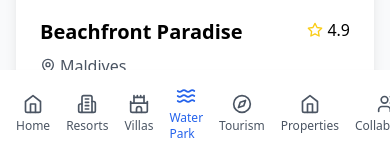
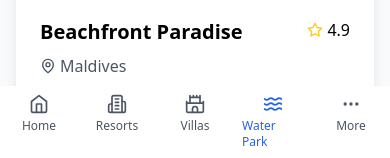
Before and after one commit to thisisrow/Booking, a React (Vite) app: page /water-park in a window 390 px wide. Shown: the part 686-844 px from the top of the page. Built offline with nearby package versions, Linux system fonts and the light colour scheme.

Commit message:
Add "More" menu to Navbar for additional navigation options and improve mobile layout

```diff
--- a/src/components/Navbar.tsx
+++ b/src/components/Navbar.tsx
@@ -1,10 +1,11 @@
 import { useState, useEffect } from 'react';
 import { Link, useLocation } from 'react-router-dom';
-import { Home, Building2, Castle, Info, Phone, Menu, Waves, Compass, Users, Home as HomeIcon } from 'lucide-react';
+import { Home, Building2, Castle, Info, Phone, Menu, Waves, Compass, Users, Home as HomeIcon, MoreHorizontal } from 'lucide-react';
 
 export default function Navbar() {
   const [isOpen, setIsOpen] = useState(false);
   const [isMobile, setIsMobile] = useState(window.innerWidth <= 768);
+  const [showMore, setShowMore] = useState(false);
   const location = useLocation();
 
   useEffect(() => {
@@ -12,6 +13,22 @@ export default function Navbar() {
     window.addEventListener('resize', handleResize);
     return () => window.removeEventListener('resize', handleResize);
   }, []);
+
+  // Close more menu when clicking outside
+  useEffect(() => {
+    const handleClickOutside = (event: MouseEvent) => {
+      if (showMore && !(event.target as Element).closest('.more-menu')) {
+        setShowMore(false);
+      }
+    };
+    document.addEventListener('click', handleClickOutside);
+    return () => document.removeEventListener('click', handleClickOutside);
+  }, [showMore]);
+
+  // Close more menu when route changes
+  useEffect(() => {
+    setShowMore(false);
+  }, [location]);
 
   const navItems = [
     { path: '/', label: 'Home', icon: <Home className="w-5 h-5" /> },
@@ -25,13 +42,16 @@ export default function Navbar() {
     { path: '/contact', label: 'Contact', icon: <Phone className="w-5 h-5" /> },
   ];
 
+  const mainNavItems = navItems.slice(0, 4);
+  const moreNavItems = navItems.slice(4);
+
   const isActive = (path: string) => location.pathname === path;
 
   if (isMobile) {
     return (
-      <nav className="fixed bottom-0 left-0 right-0 bg-white shadow-lg z-50">
-        <div className="flex justify-around items-center p-2">
-          {navItems.map((item) => (
+      <nav className="fixed bottom-0 left-0 right-0 bg-white shadow-lg z-[100]">
+        <div className="grid grid-cols-5 overflow-x-auto">
+          {mainNavItems.map((item) => (
             <Link
               key={item.path}
               to={item.path}
@@ -43,6 +63,42 @@ export default function Navbar() {
               <span className="text-xs mt-1">{item.label}</span>
             </Link>
           ))}
+          <div className="relative more-menu">
+            <button
+              onClick={(e) => {
+                e.preventDefault();
+                e.stopPropagation();
+                setShowMore(!showMore);
+              }}
+              className={`flex flex-col items-center p-2 w-full ${
+                showMore ? 'text-blue-600' : 'text-gray-600'
+              }`}
+            >
+              <MoreHorizontal className="w-5 h-5" />
+              <span className="text-xs mt-1">More</span>
+            </button>
+            {showMore && (
+              <div
+                className="fixed bottom-16 left-0 right-0 bg-white shadow-lg overflow-hidden border-t border-gray-100 z-[101]"
+                style={{ maxHeight: 'calc(100vh - 5rem)', overflowY: 'auto' }}
+              >
+                {moreNavItems.map((item) => (
+                  <Link
+                    key={item.path}
+                    to={item.path}
+                    className={`flex items-center space-x-2 p-4 border-b border-gray-100 ${
+                      isActive(item.path)
+                        ? 'text-blue-600 bg-blue-50'
+                        : 'text-gray-600 hover:bg-gray-50'
+                    }`}
+                  >
+                    {item.icon}
+                    <span>{item.label}</span>
+                  </Link>
+                ))}
+              </div>
+            )}
+          </div>
         </div>
       </nav>
     );
@@ -57,7 +113,8 @@ export default function Navbar() {
               <Castle className="w-8 h-8 text-blue-600" />
               <span className="ml-2 text-xl font-bold text-gray-800">LuxStays</span>
             </Link>
-            <div className="hidden md:flex ml-10 space-x-8">
+          </div>
+          <div className="hidden md:flex items-center space-x-1">
             {navItems.map((item) => (
               <Link
                 key={item.path}
@@ -75,7 +132,6 @@ export default function Navbar() {
           </div>
         </div>
       </div>
-      </div>
     </nav>
   );
 }
```
Lines whose indentation alone changed are shown as unchanged.
